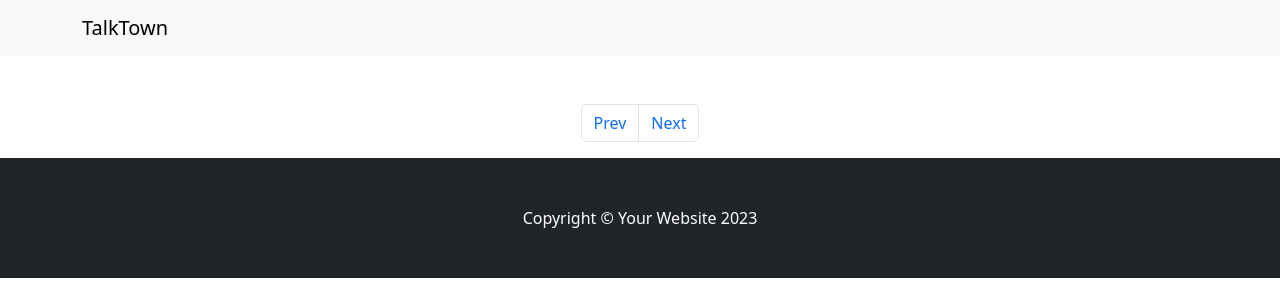
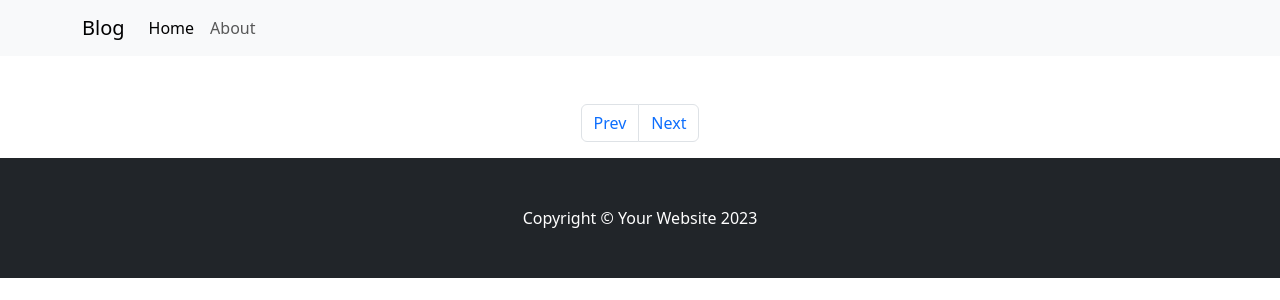
Before and after one commit to talktown/miniblog, a Flask app: template templates/home.html in a window 1280 px wide. Shown: the top 300 px of the page. Run offline with Flask 2, Linux system fonts and the light colour scheme; the template is opened without the code that fills it, so the values that code supplies are empty.

Commit message:
Fix navbar at front

```diff
--- a/templates/common/navbar.html
+++ b/templates/common/navbar.html
@@ -1,7 +1,10 @@
 <nav class="navbar navbar-expand-lg bg-body-tertiary">
     <div class="container">
-        <a class="navbar-brand" href="#">TalkTown</a>
-        <div class="collapse">
+        <a class="navbar-brand" href="/">Blog</a>
+        <button class="navbar-toggler" type="button" data-bs-toggle="collapse" data-bs-target="#navbarSupportedContent" aria-controls="navbarSupportedContent" aria-expanded="false" aria-label="Toggle navigation">
+            <span class="navbar-toggler-icon"></span>
+        </button>
+        <div class="collapse navbar-collapse" id="navbarSupportedContent">
             <ul class="navbar-nav me-auto mb-2 mb-lg-0">
                 <li class="nav-item">
                     <a class="nav-link active" aria-current="page" href="/">Home</a>
```
